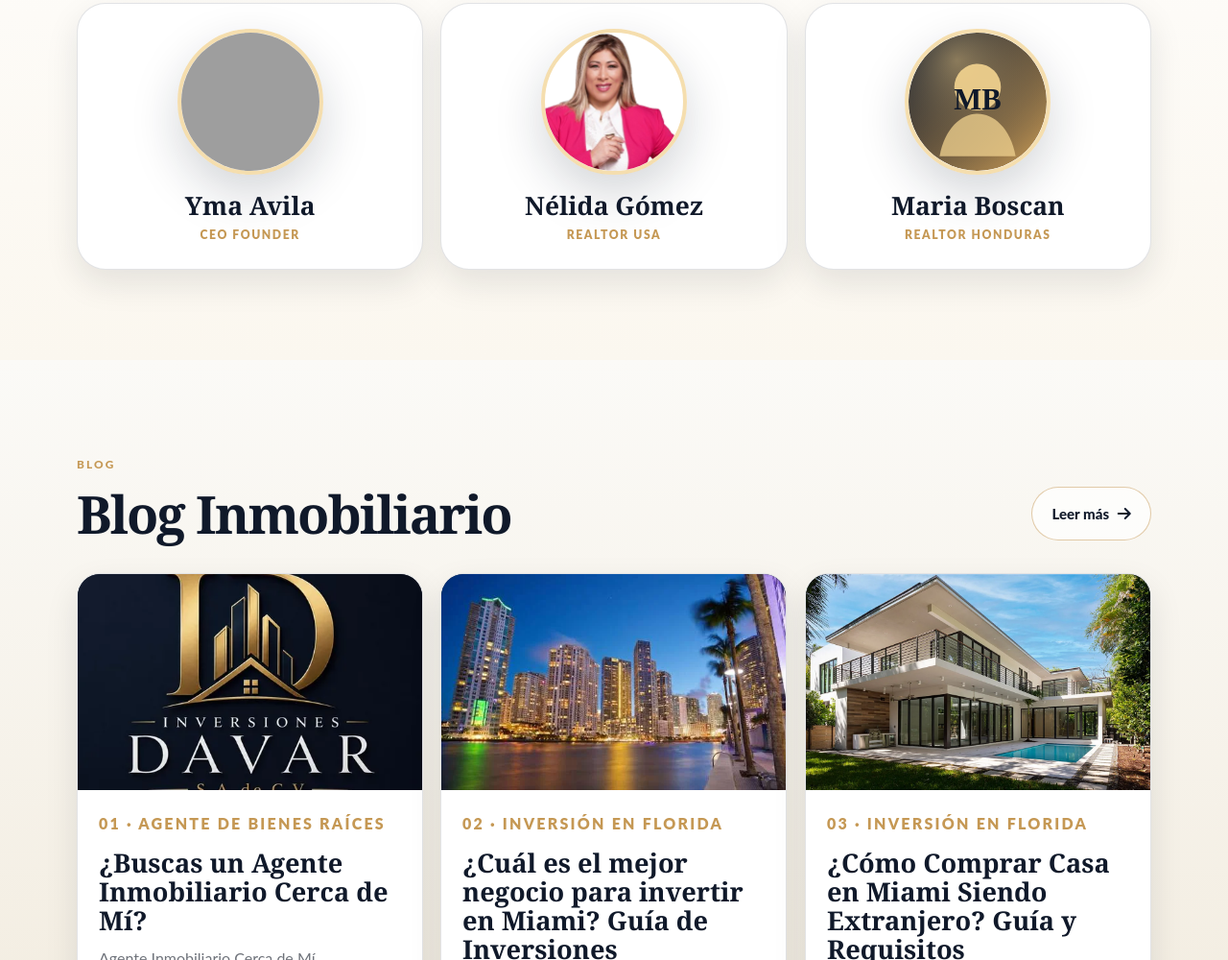
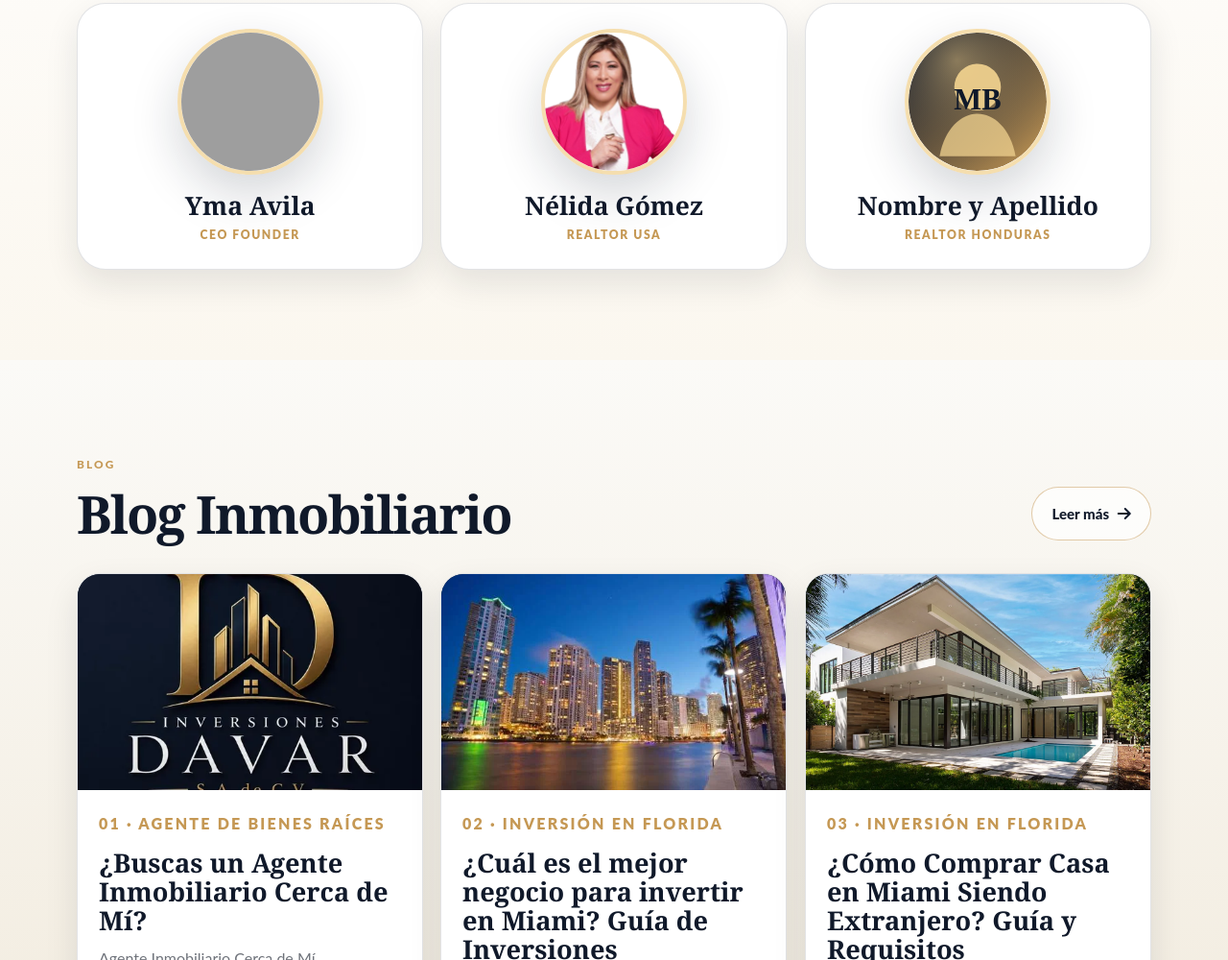
Before and after one commit to dabarministerio/inversionesdavar, a website: page index.html in a window 1280 px wide. Shown: the part 5719-6719 px from the top of the page at 96% size. Drawn offline with Linux system fonts and the light colour scheme; grey boxes are pictures that could not be loaded.

Commit message:
Update index.html

```diff
--- a/index.html
+++ b/index.html
@@ -105,7 +105,7 @@
 <section class="section section-muted" data-animate=""><div class="container"><div class="section-head"><span class="eyebrow">Cómo trabajamos</span><h2>Un camino claro hacia tu propiedad en Florida</h2></div><div class="timeline"><div class="timeline-step"><span>01</span><strong>Consulta</strong></div><div class="timeline-step"><span>02</span><strong>Análisis</strong></div><div class="timeline-step"><span>03</span><strong>Selección</strong></div><div class="timeline-step"><span>04</span><strong>Negociación</strong></div><div class="timeline-step"><span>05</span><strong>Cierre</strong></div><div class="timeline-step"><span>06</span><strong>Seguimiento</strong></div></div></div></section>
 <section class="section" data-animate=""><div class="container"><div class="section-head between"><div><span class="eyebrow">Propiedades destacadas</span><h2>Oportunidades</h2></div></div><div class="property-grid" data-limit="3" data-property-list=""></div><a class="btn btn-outline" href="proyectos-propiedades/" style="margin-top:5px;" >Ver Más<i aria-hidden="true" class="fa-solid fa-arrow-right"></i></a><p class="section-note">Valores referenciales. Disponibilidad, precio y condiciones sujetas al mercado y verificación del asesor.</p></div></section>
 <section class="section testimonial-section" data-animate=""><div class="container testimonial-card"><div aria-label="Calificación testimonial" class="stars"><i aria-hidden="true" class="fa-solid fa-star"></i><i aria-hidden="true" class="fa-solid fa-star"></i><i aria-hidden="true" class="fa-solid fa-star"></i><i aria-hidden="true" class="fa-solid fa-star"></i><i aria-hidden="true" class="fa-solid fa-star"></i></div><h2>Testimonios</h2><blockquote>“En Inversiones Davar recibimos acompañamiento durante todo el proceso de compra.”</blockquote><p>Jhon Patrick</p><small>Estados Unidos. Miami, Florida.</small></div></section>
-<section class="section staff-section" data-animate=""><div class="container"><div class="section-head"><span class="eyebrow">Staff</span><h2>Un equipo con visión internacional</h2><p>Acompañamos cada inversión con liderazgo, asesoría inmobiliaria y presencia estratégica en Estados Unidos y Honduras.</p></div><div class="staff-grid"><article class="staff-member"><img alt="Yma Avila - Ceo Founder" decoding="async" height="320" loading="lazy" src="assets/img/staff/yma-avila.jpg" width="320"/><h3>Yma Avila</h3><p>Ceo Founder</p></article><article class="staff-member"><img alt="Nélida Gómez - Realtor USA" decoding="async" height="320" loading="lazy" src="assets/img/staff/nelida-gomez.png" width="320"/><h3>Nélida Gómez</h3><p>Realtor USA</p></article><article class="staff-member"><img alt="Maria Boscan - Realtor Honduras" decoding="async" height="320" loading="lazy" src="assets/img/staff/maria-boscan.svg" width="320"/><h3>Maria Boscan</h3><p>Realtor Honduras</p></article></div></div></section>
+<section class="section staff-section" data-animate=""><div class="container"><div class="section-head"><span class="eyebrow">Staff</span><h2>Un equipo con visión internacional</h2><p>Acompañamos cada inversión con liderazgo, asesoría inmobiliaria y presencia estratégica en Estados Unidos y Honduras.</p></div><div class="staff-grid"><article class="staff-member"><img alt="Yma Avila - Ceo Founder" decoding="async" height="320" loading="lazy" src="assets/img/staff/yma-avila.jpg" width="320"/><h3>Yma Avila</h3><p>Ceo Founder</p></article><article class="staff-member"><img alt="Nélida Gómez - Realtor USA" decoding="async" height="320" loading="lazy" src="assets/img/staff/nelida-gomez.png" width="320"/><h3>Nélida Gómez</h3><p>Realtor USA</p></article><article class="staff-member"><img alt="Maria Boscan - Realtor Honduras" decoding="async" height="320" loading="lazy" src="assets/img/staff/maria-boscan.svg" width="320"/><h3>Nombre y Apellido</h3><p>Realtor Honduras</p></article></div></div></section>
 <section class="section section-muted" data-animate=""><div class="container"><div class="section-head between"><div><span class="eyebrow">Blog</span><h2>Blog Inmobiliario</h2></div><a class="btn btn-outline" href="blog/">Leer más<i aria-hidden="true" class="fa-solid fa-arrow-right"></i></a></div><div class="card-grid three" data-blog-list="" data-limit="3"></div></div></section>
 <section class="section section-contact" data-animate="" id="asesoria">
 <div class="container split-contact">
```
